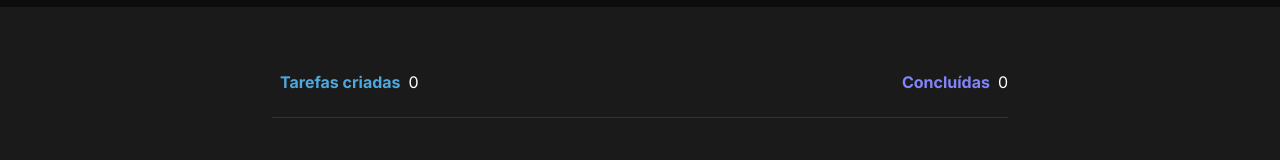
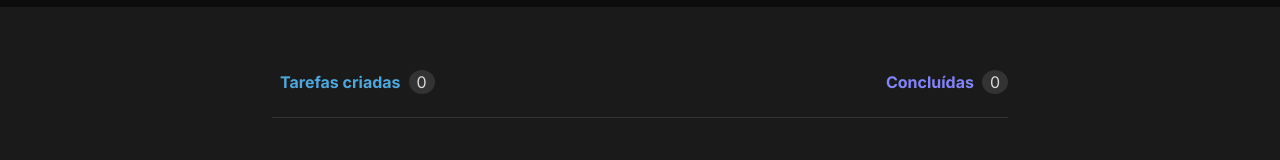
Before and after one commit to leandroaroberto/todo-list, a React (Vite) app: page / in a window 1280 px wide. Shown: the part 265-425 px from the top of the page. Built offline with nearby package versions, Linux system fonts and the light colour scheme; the HTML template or start-up script is replaced by a standard one.

Commit message:
Counter styles

```diff
--- a/src/components/Tasks/TaskTray.module.css
+++ b/src/components/Tasks/TaskTray.module.css
@@ -34,6 +34,14 @@ main {
     size: 14px;
 }
 
+.counter {
+    background: var(--gray-400);
+    color: var(--gray-200);
+    padding: 2px 8px;
+    border: 1px var(--gray-200);
+    border-radius: 100%;
+}
+
 .trayContainer .trayBody {
     display: flex;
     flex-direction: column;
--- a/src/components/Tasks/TaskTray.tsx
+++ b/src/components/Tasks/TaskTray.tsx
@@ -13,11 +13,11 @@ export const TaskTray = ({tasks} : TaskTrayProps) => {
         <div className={styles.trayHeader}>
             <div>
               <span className={styles.blue}>Tarefas criadas</span>
-              <span>{tasks.length}</span>
+              <span className={styles.counter}>{tasks.length}</span>
             </div>
             <div>
               <span className={styles.purple}>Concluídas</span>
-              <span>0</span>
+              <span className={styles.counter}>0</span>
             </div>
         </div>
         <div className={styles.trayBody}>
```
